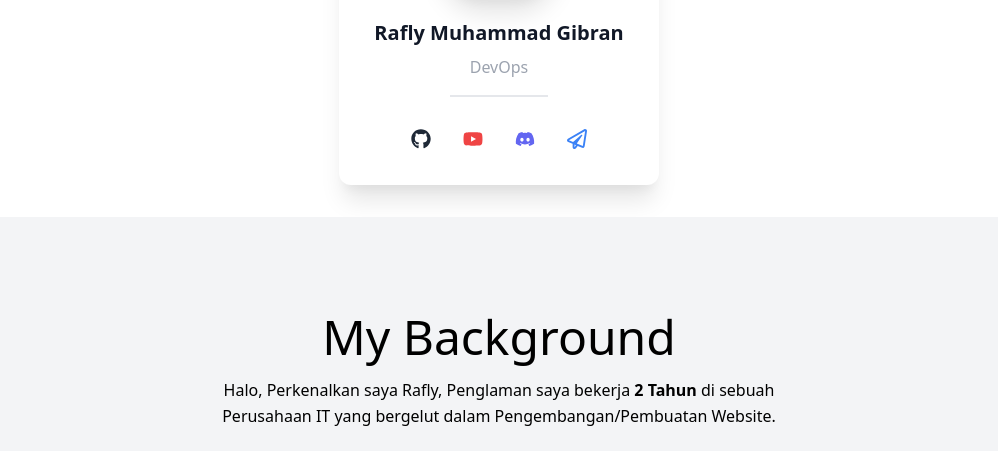
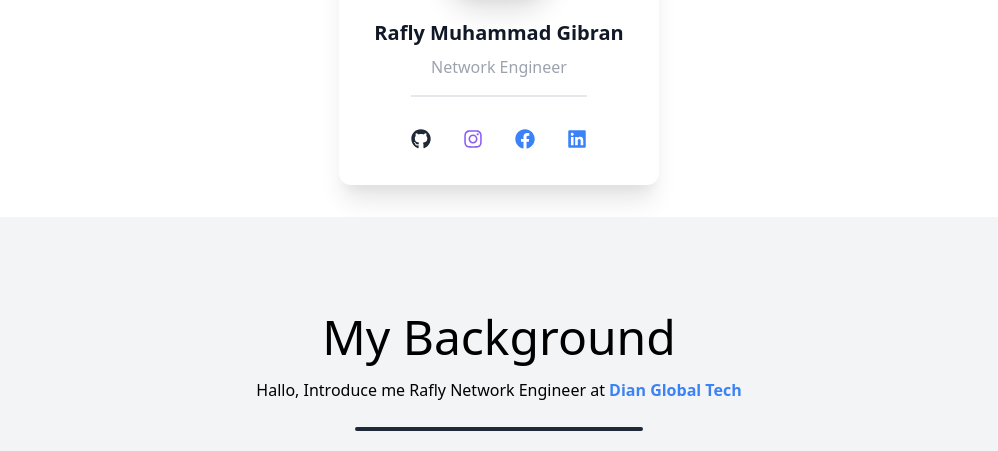
Before and after one commit to rff-cmd/shiny-invention, a Next.js app: page / in a window 1280 px wide. Shown: the part 213-664 px from the top of the page, without its empty margins (141-1139 px from the left). Built offline with nearby package versions, Linux system fonts and the light colour scheme.

Commit message:
update card & experience

```diff
--- a/components/assets/card.js
+++ b/components/assets/card.js
@@ -1,4 +1,4 @@
-import { FaGithub, FaYoutube } from 'react-icons/fa'
+import { FaEmber, FaFacebook, FaGithub, FaInstagram, FaLinkedin, FaMailchimp, FaYoutube } from 'react-icons/fa'
 import { FaTwitch } from 'react-icons/fa'
 import { FaRegPaperPlane } from 'react-icons/fa'
 import { FaDiscord } from 'react-icons/fa'
@@ -19,24 +19,24 @@ export default function Card() {
                         Rafly Muhammad Gibran
                     </p>
                     <p className="text-xs sm:text-base text-gray-400 pt-2 pb-4 px-5 w-58 inline-block border-b-2">
-                        DevOps
+                        Network Engineer
                     </p>
                     <div className="flex align-center justify-center mt-4">
                         <a className="text-xl m-1 p-1 sm:m-2 sm:p-2 text-gray-800 hover:bg-gray-800 rounded-full hover:text-white transition-colors duration-300 dark:text-gray-200 dark:hover:bg-gray-500" href="#">
                             <FaGithub />
                             <span className="sr-only">Github</span>
                         </a>
-                        <a className="text-xl m-1 p-1 sm:m-2 sm:p-2 text-red-500 hover:bg-red-500 rounded-full hover:text-white transition-colors duration-300" href="#">
-                            <FaYoutube />
-                            <span className="sr-only">Twitter</span>
+                        <a className="text-xl m-1 p-1 sm:m-2 sm:p-2 text-purple-500 hover:bg-purple-500 rounded-full hover:text-white transition-colors duration-300" href="https://www.instagram.com/iamraflymg/">
+                            <FaInstagram />
+                            <span className="sr-only">Instagram</span>
                         </a>
-                        <a className="text-xl m-1 p-1 sm:m-2 sm:p-2 text-indigo-500 hover:bg-indigo-500 rounded-full hover:text-white transition-colors duration-300" href="#">
-                            <FaDiscord />
-                            <span className="sr-only">Discord</span>
+                        <a className="text-xl m-1 p-1 sm:m-2 sm:p-2 text-blue-500 hover:bg-blue-500 rounded-full hover:text-white transition-colors duration-300" href="https://web.facebook.com/RAFLY.XTC/">
+                            <FaFacebook />
+                            <span className="sr-only">Facebook</span>
                         </a>
-                        <a className="text-xl mt-1 p-1 sm:m-2 sm:p-2 text-blue-500 hover:bg-blue-500 rounded-full hover:text-white transition-colors duration-300" href="raflymg22@gmail.com">
-                            <FaRegPaperPlane />
-                            <span className="sr-only">Email</span>
+                        <a className="text-xl mt-1 p-1 sm:m-2 sm:p-2 text-blue-500 hover:bg-blue-500 rounded-full hover:text-white transition-colors duration-300" href="https://www.linkedin.com/in/raflymg/">
+                            <FaLinkedin />
+                            <span className="sr-only">Linkedin</span>
                         </a>
                     </div>
                 </div>
--- a/components/assets/experience.js
+++ b/components/assets/experience.js
@@ -10,7 +10,7 @@ export default function Skills() {
                 <div className="text-center mb-20">
                     <h1 className="sm:text-5xl text-4xl font-medium title-font text-black mb-4 dark:text-white">My Background</h1>
                     <p className="text-base leading-relaxed xl:w-2/4 lg:w-3/4 mx-auto">
-                       Halo, Perkenalkan saya Rafly, Penglaman saya bekerja <strong>2 Tahun</strong> di sebuah Perusahaan IT yang bergelut dalam Pengembangan/Pembuatan Website.
+                       Hallo, Introduce me Rafly Network Engineer at <a href='https://dianglobaltech.co.id' className='text-blue-500'><strong>Dian Global Tech</strong></a>
                     </p>
                     <div className="flex mt-6 justify-center">
                         <div className="w-72 h-1 rounded-full bg-gray-800 dark:bg-gray-500 inline-flex"></div>
```
Also changed, not shown: public/Patrick_Star.jpg (added).
